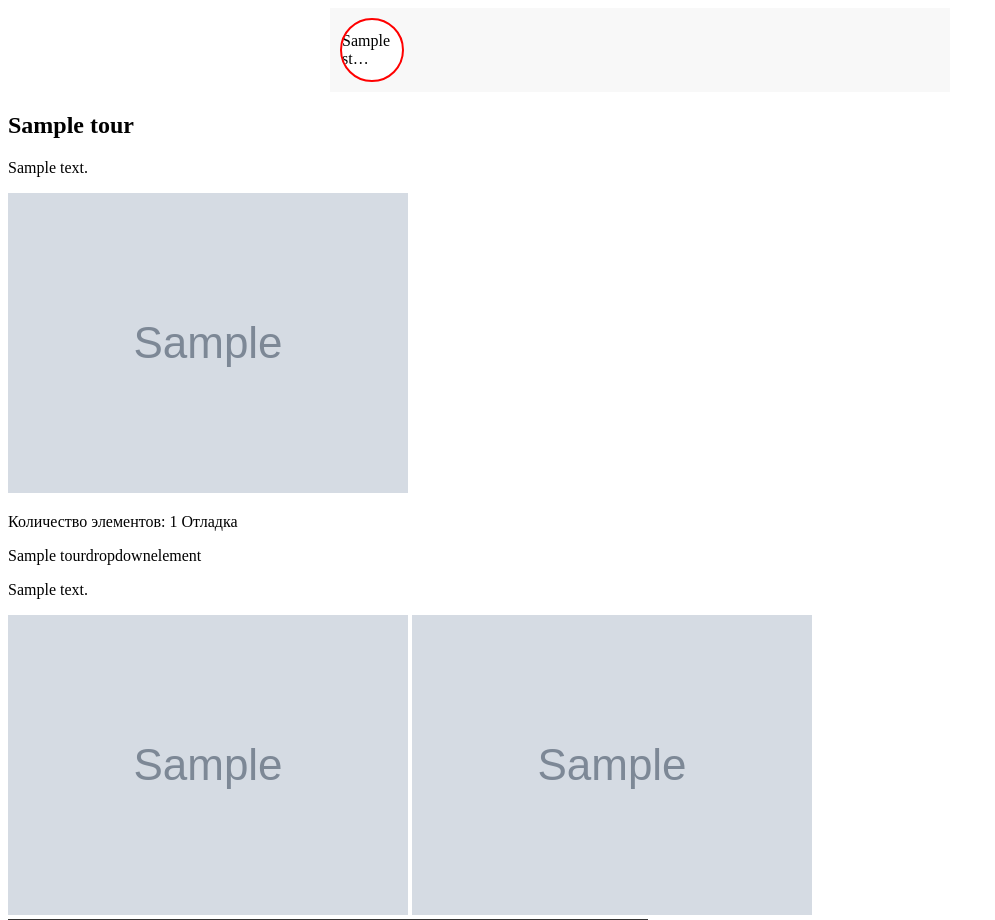
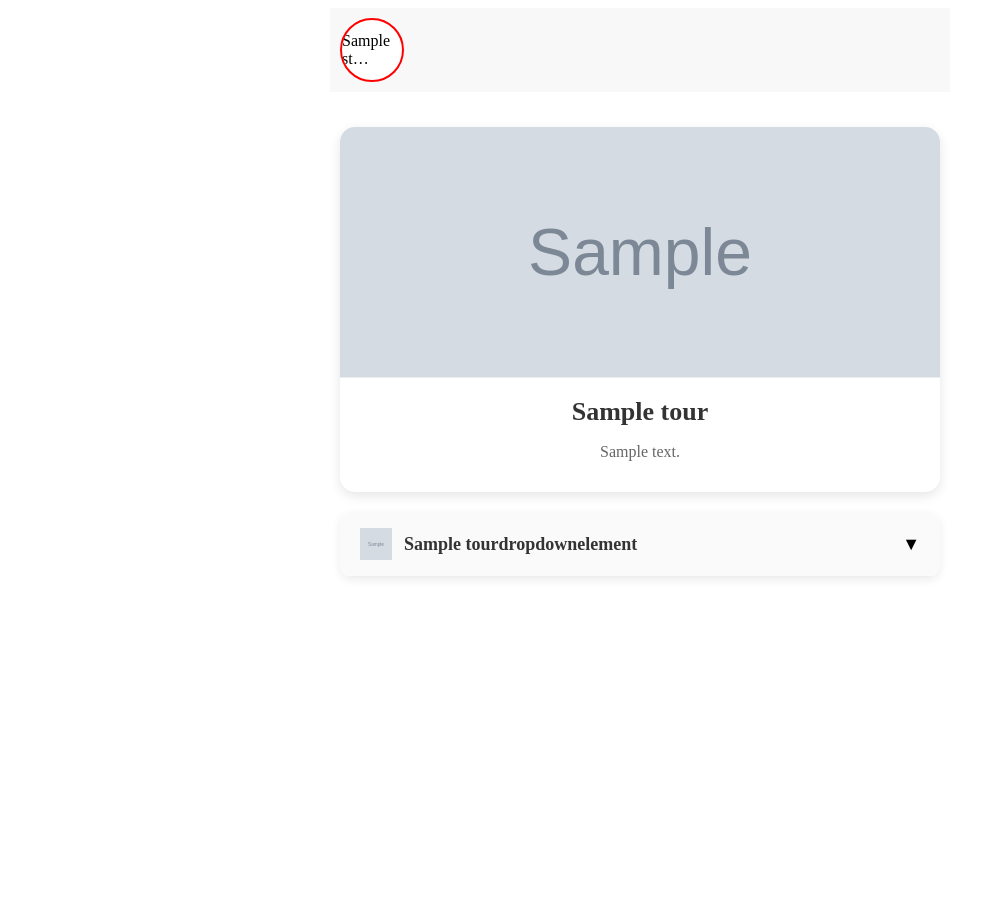
Before and after one commit to Happytwo211/miniapp-LUM, a Django app: page /tour/1 in a window 1280 px wide. Shown: the top 920 px of the page, without its empty margins (0-995 px from the left). After the commit the page ends 578 px from the top, so only its background shows below. Run offline with Django 5.2, Linux system fonts and the light colour scheme; tables that the repository leaves empty hold one stand-in row (values such as "Sample post"); grey boxes marked "Sample" are stand-in pictures; grey boxes are pictures that could not be loaded.

Commit message:
added tour_detail

```diff
--- /dev/null
+++ b/LUM/miniapp/static/miniapp/css/tour_detail.css
@@ -0,0 +1,114 @@
+/* ====== Стили страницы экскурсии ====== */
+
+.tour-detail-container {
+    max-width: 600px; /* 🔥 теперь совпадает со stories */
+    margin: 20px auto;
+    padding: 15px;
+    display: flex;
+    flex-direction: column;
+    gap: 20px;
+}
+
+/* Заголовок экскурсии */
+.tour-header {
+    background: #fff;
+    border-radius: 15px;
+    box-shadow: 0 4px 12px rgba(0,0,0,0.1);
+    overflow: hidden;
+    text-align: center;
+}
+
+.tour-header-img {
+    width: 100%;
+    height: 250px;
+    object-fit: cover;
+    border-bottom: 1px solid #eee;
+}
+
+.tour-header-title {
+    font-size: 26px;
+    font-weight: 700;
+    margin: 15px 0 5px;
+    color: #333;
+}
+
+.tour-header-description {
+    font-size: 16px;
+    color: #666;
+    padding: 0 15px 15px;
+}
+
+/* Элементы экскурсии */
+.tour-elements {
+    display: flex;
+    flex-direction: column;
+    gap: 15px;
+}
+
+.tour-element {
+    background: #fff;
+    border-radius: 12px;
+    box-shadow: 0 3px 10px rgba(0,0,0,0.08);
+    overflow: hidden;
+}
+
+.tour-element-header {
+    display: flex;
+    align-items: center;
+    justify-content: space-between;
+    padding: 16px 20px;
+    cursor: pointer;
+    background: #fafafa;
+    border-bottom: 1px solid #eee;
+}
+
+.tour-element-icon {
+    width: 32px;
+    height: 32px;
+    margin-right: 12px;
+}
+
+.tour-element-icon-placeholder {
+    font-size: 24px;
+    margin-right: 12px;
+}
+
+.tour-element-title {
+    flex-grow: 1;
+    font-size: 18px;
+    font-weight: 700;
+    color: #333;
+    text-align: left;
+}
+
+.tour-element-arrow {
+    font-size: 18px;
+    transition: transform 0.3s ease;
+}
+
+/* При открытии поворачиваем стрелку */
+.tour-element-header.active .tour-element-arrow {
+    transform: rotate(180deg);
+}
+
+/* Скрытый контент */
+.tour-element-content {
+    display: none;
+    padding: 14px 20px;
+    font-size: 15px;
+    color: #555;
+    text-align: left;
+}
+
+.tour-element-content img,
+.tour-element-content video {
+    max-width: 100%;
+    margin-top: 12px;
+    border-radius: 10px;
+}
+
+.no-elements {
+    text-align: center;
+    color: #888;
+    margin-top: 20px;
+}
--- /dev/null
+++ b/LUM/miniapp/static/miniapp/js/tour_detail.js
@@ -0,0 +1,14 @@
+// Переключение выпадающих блоков экскурсии
+function toggleElement(header) {
+    const content = header.nextElementSibling;
+    const isActive = header.classList.contains("active");
+
+    // Закрыть все элементы перед открытием нового
+    document.querySelectorAll(".tour-element-header").forEach(h => h.classList.remove("active"));
+    document.querySelectorAll(".tour-element-content").forEach(c => c.style.display = "none");
+
+    if (!isActive) {
+        header.classList.add("active");
+        content.style.display = "block";
+    }
+}
--- a/LUM/miniapp/templates/tour_detail.html
+++ b/LUM/miniapp/templates/tour_detail.html
@@ -1,32 +1,52 @@
 {% extends 'default.html' %}
-{% block content %}
+{% load static %}
 
 {% block tour_detail %}
-    {% if tour %}
-      <h2>{{ tour.tour_name }}</h2>
-      <p>{{ tour.tour_description }}</p>
+<link rel="stylesheet" href="{% static 'miniapp/css/tour_detail.css' %}">
+<script src="{% static 'miniapp/js/tour_detail.js' %}" defer></script>
 
+<div class="tour-detail-container">
+    <!-- Верхний блок: картинка и название -->
+    <div class="tour-header">
         {% if tour.tour_img %}
-        <img src="{{ tour.tour_img.url }}" alt="{{ tour.tour_name }}">
+            <img src="{{ tour.tour_img.url }}" alt="{{ tour.tour_name }}" class="tour-header-img">
         {% endif %}
+        <h1 class="tour-header-title">{{ tour.tour_name }}</h1>
+        <p class="tour-header-description">{{ tour.tour_description }}</p>
+    </div>
+
+    <!-- Элементы экскурсии -->
+    <div class="tour-elements">
+        {% for element in tour.drop_down_elements.all %}
+        <div class="tour-element">
+            <div class="tour-element-header" onclick="toggleElement(this)">
+                {% if element.element_icon %}
+                    <img src="{{ element.element_icon.url }}" alt="icon" class="tour-element-icon">
+                {% else %}
+                    <span class="tour-element-icon-placeholder">📍</span>
                 {% endif %}
-  {% endblock %}
+                <span class="tour-element-title">{{ element.element_name }}</span>
+                <span class="tour-element-arrow">&#9660;</span>
+            </div>
 
-  {% block drop_down %}
-    <p>Количество элементов: {{ tour.drop_down_elements.count }} Отладка </p>
-
-    {% for el in tour.drop_down_elements.all %}
-      <p>{{ el.element_name }}</p>
-      <p>{{ el.element_description }}</p>
-      <img src="{{ el.element_icon.url }}" alt="Изображение недоступно">
-      <img src="{{ el.element_img.url }}" alt="Изображение недоступно">
-      <video width="640" height="360" controls>
-        <source src="{{ el.element_video.url }}" type="video/mp4">
+            <div class="tour-element-content">
+                {% if element.element_description %}
+                    <p>{{ element.element_description }}</p>
+                {% endif %}
+                {% if element.element_img %}
+                    <img src="{{ element.element_img.url }}" alt="{{ element.element_name }}" class="tour-element-img">
+                {% endif %}
+                {% if element.element_video %}
+                    <video controls class="tour-element-video">
+                        <source src="{{ element.element_video.url }}" type="video/mp4">
                         Ваш браузер не поддерживает видео.
                     </video>
+                {% endif %}
+            </div>
+        </div>
         {% empty %}
-      <p>Элементов нет</p>
+            <p class="no-elements">Элементов экскурсии пока нет</p>
         {% endfor %}
-  {%endblock%}
-
-{% endblock content %}
+    </div>
+</div>
+{% endblock %}
--- a/LUM/miniapp/views.py
+++ b/LUM/miniapp/views.py
@@ -26,4 +26,3 @@ class TourDropDownElementsListView(ListView):
     ordering = 'element_created_at'
     context_object_name = 'drop_down_el'
     template_name = 'tours_list.html'
-    paginate_by = 5
```
Lines whose indentation alone changed are shown as unchanged.
